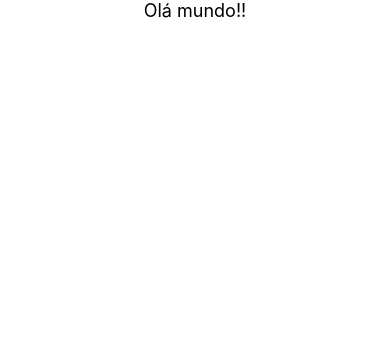
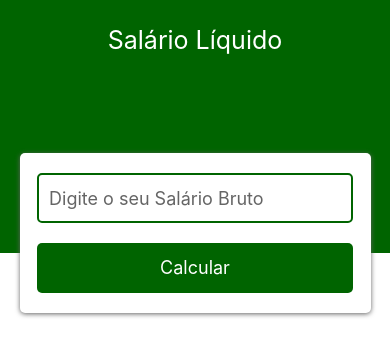
Before and after one commit to ViniciusPii/Calculadora-Salario-Liquido, a React Native app: screen / in a window 390 px wide. Shown: the top 356 px of the page. Built offline with nearby package versions, Linux system fonts and the light colour scheme.

Commit message:
Inicio do Front End da aplicação

```diff
--- a/src/components/NetSalary.js
+++ b/src/components/NetSalary.js
@@ -1,20 +1,214 @@
-import React from 'react';
+import React, {Fragment, useState} from 'react';
 import styled from 'styled-components/native';
+import {Keyboard} from 'react-native';
 
 const Page = styled.SafeAreaView`
   align-items: center;
   flex: 1;
 `;
 
-const Text = styled.Text`
+const StyledBar = styled.SafeAreaView`
+  background-color: #006400;
+`;
+
+const Header = styled.View`
+  align-items: center;
+  background-color: #006400;
+  height: 30%;
+  width: 100%;
+`;
+
+const HeaderTitle = styled.Text`
+  color: #fff;
+  font-size: 25px;
+  margin-top: 25px;
+`;
+
+const Content = styled.View`
+  align-items: center;
+  background-color: #fff;
+  border-radius: 5px;
+  box-shadow: 0px 1px 5px #646464;
+  height: auto;
+  margin-top: -100px;
+  width: 90%;
+`;
+
+const ContentInput = styled.TextInput`
+  border-radius: 5px;
+  border: 2px solid #006400;
+  color: #656565;
   font-size: 18px;
+  height: 50px;
+  margin-top: 20px;
+  padding-left: 10px;
+  width: 90%;
+`;
+
+const ContentButtonCalculate = styled.TouchableOpacity`
+  background-color: #006400;
+  border-radius: 5px;
+  color: #fff;
+  height: 50px;
+  margin: 20px;
+  width: 90%;
+`;
+
+const ContentButtonCalculateText = styled.Text`
+  color: #fff;
+  font-size: 18px;
+  line-height: 50px;
+  text-align: center;
+`;
+
+const ContentResult = styled.View`
+  height: auto;
+  margin-top: 30px;
+  width: 90%;
+`;
+
+const ContentResultDivision = styled.Text`
+  background-color: #ddd;
+  height: 3px;
+  margin: 10px 0 20px 0px;
+  width: 100%;
+`;
+
+const ContentResultInfo = styled.View`
+  align-items: center;
+  flex-direction: row;
+  justify-content: space-between;
+  margin-bottom: 10px;
+`;
+
+const ContentResultInfoTitle = styled.Text`
+  color: #656565;
+  font-size: 18px;
+  font-weight: bold;
+`;
+
+const ContentResultInfoBorderMoney = styled.View`
+  border-radius: 3px;
+  border: 2px solid #006400;
+  flex-direction: row;
+`;
+
+const ContentResultInfo$ = styled.Text`
+  background-color: #006400;
+  border-radius: 1px;
+  color: #fff;
+  font-size: 18px;
+  overflow: hidden;
+  padding: 2px;
+`;
+
+const ContentResultInfoMoney = styled.Text`
+  width: 100px;
+  text-align: right;
+  font-size: 18px;
+  color: #656565;
+  padding: 2px;
+  padding-right: 10px;
+`;
+
+const ContentResultButtonBack = styled.TouchableOpacity`
+  margin-top: 25px;
+`;
+
+const ContentResultButtonBackText = styled.Text`
+  color: #006400;
+  font-size: 18px;
+  margin-bottom: 30px;
+  text-align: center;
 `;
 
 const NetSalary = () => {
+  const [showResult, setShowResult] = useState(false);
+  const [salary, setSalary] = useState();
+  const [bkpSalary, setBkpSalary] = useState();
+  const [bkpInss, setBkpInss] = useState();
+  const [bkpIrpf, setBkpIrpf] = useState();
+  const [bkpNetSalary, setBkpNetSalary] = useState();
+
   return (
-    <Page>
-      <Text>Olá mundo!!</Text>
-    </Page>
+    <Fragment>
+      <StyledBar />
+      <Page>
+        <Header>
+          <HeaderTitle>Salário Líquido</HeaderTitle>
+        </Header>
+        <Content style={{elevation: 6}}>
+          <ContentInput
+            placeholder="Digite o seu Salário Bruto"
+            keyboardType="numeric"
+            value={salary}
+            onChangeText={salary => setSalary(salary.replace(',', '.'))}
+          />
+          <ContentButtonCalculate>
+            <ContentButtonCalculateText>Calcular</ContentButtonCalculateText>
+          </ContentButtonCalculate>
+          {showResult && (
+            <ContentResult>
+              <ContentResultDivision />
+              <ContentResultInfo>
+                <ContentResultInfoTitle>Seu Salário é: </ContentResultInfoTitle>
+                <ContentResultInfoBorderMoney>
+                  <ContentResultInfo$>R$</ContentResultInfo$>
+                  <ContentResultInfoMoney>
+                    {parseFloat(bkpSalary)
+                      .toFixed(2)
+                      .replace('.', ',')}
+                  </ContentResultInfoMoney>
+                </ContentResultInfoBorderMoney>
+              </ContentResultInfo>
+              <ContentResultInfo>
+                <ContentResultInfoTitle>
+                  Desconto do INSS:
+                </ContentResultInfoTitle>
+                <ContentResultInfoBorderMoney>
+                  <ContentResultInfo$>R$</ContentResultInfo$>
+                  <ContentResultInfoMoney>
+                    {parseFloat(bkpInss)
+                      .toFixed(2)
+                      .replace('.', ',')}
+                  </ContentResultInfoMoney>
+                </ContentResultInfoBorderMoney>
+              </ContentResultInfo>
+              <ContentResultInfo>
+                <ContentResultInfoTitle>
+                  Desconto do IRPF:
+                </ContentResultInfoTitle>
+                <ContentResultInfoBorderMoney>
+                  <ContentResultInfo$>R$</ContentResultInfo$>
+                  <ContentResultInfoMoney>
+                    {parseFloat(bkpIrpf)
+                      .toFixed(2)
+                      .replace('.', ',')}
+                  </ContentResultInfoMoney>
+                </ContentResultInfoBorderMoney>
+              </ContentResultInfo>
+              <ContentResultDivision />
+              <ContentResultInfo>
+                <ContentResultInfoTitle>Você receberá:</ContentResultInfoTitle>
+                <ContentResultInfoBorderMoney>
+                  <ContentResultInfo$>R$</ContentResultInfo$>
+                  <ContentResultInfoMoney>
+                    {parseFloat(bkpNetSalary)
+                      .toFixed(2)
+                      .replace('.', ',')}
+                  </ContentResultInfoMoney>
+                </ContentResultInfoBorderMoney>
+              </ContentResultInfo>
+              <ContentResultButtonBack>
+                <ContentResultButtonBackText>
+                  Ocultar
+                </ContentResultButtonBackText>
+              </ContentResultButtonBack>
+            </ContentResult>
+          )}
+        </Content>
+      </Page>
+    </Fragment>
   );
 };
 
```
